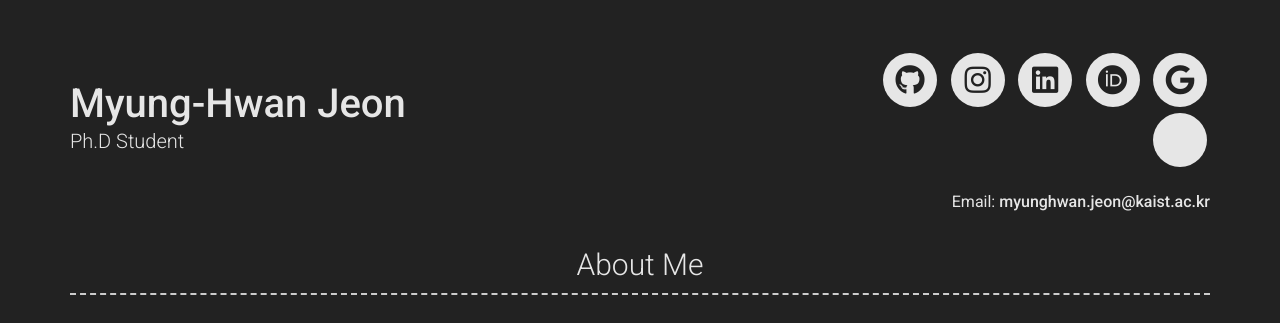
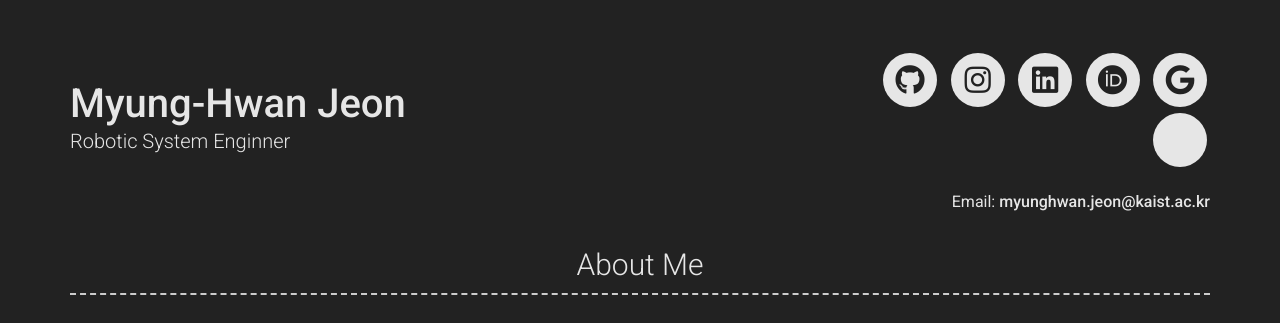
Before and after one commit to MyungHwanJeon/MyungHwanJeon.github.io, a Jekyll site: the page built from index.md, in a window 1280 px wide. Shown: the top 323 px of the page. Built offline with Jekyll 4.4.1, drawn with Linux system fonts in a browser that asks for light colours; nearby versions of some CDN libraries; some of the changed lines change nothing that is shown.

Commit message:
Update _config.yml

```diff
--- a/_config.yml
+++ b/_config.yml
@@ -7,7 +7,7 @@
 
 # Personal info
 name: Myung-Hwan Jeon
-title: Ph.D Student
+title: Robotic System Enginner
 email: myunghwan.jeon@kaist.ac.kr
 # email_title: Email (Email title override)
 # phone: Your phone number (optional)
@@ -20,13 +20,13 @@
 
 # Social links
 #twitter_username: jekyllrb
-github_username:  Myung-Hwan Jeon
+github_username:  MyungHwanJeon
 #stackoverflow_username: "00000001"
 #dribbble_username: jekyll
 #facebook_username: jekyll
 #flickr_username: jekyll
 instagram_username: jeon____
-linkedin_username: Myung-Hwan Jeon
+linkedin_username: /myung-hwan-jeon-544613219
 #xing_username: jekyll
 #pinterest_username: jekyll
 #youtube_username: jekyll
```
